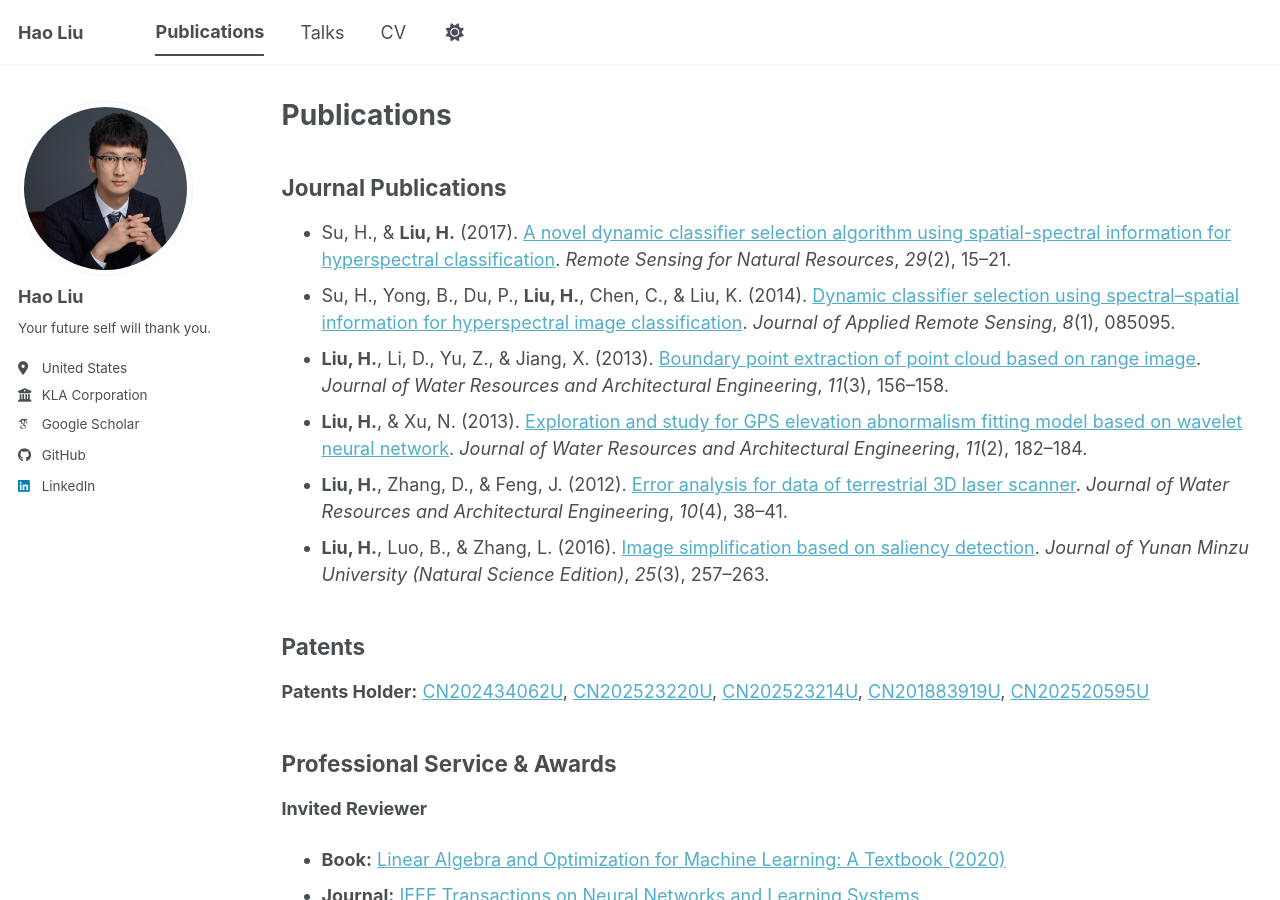
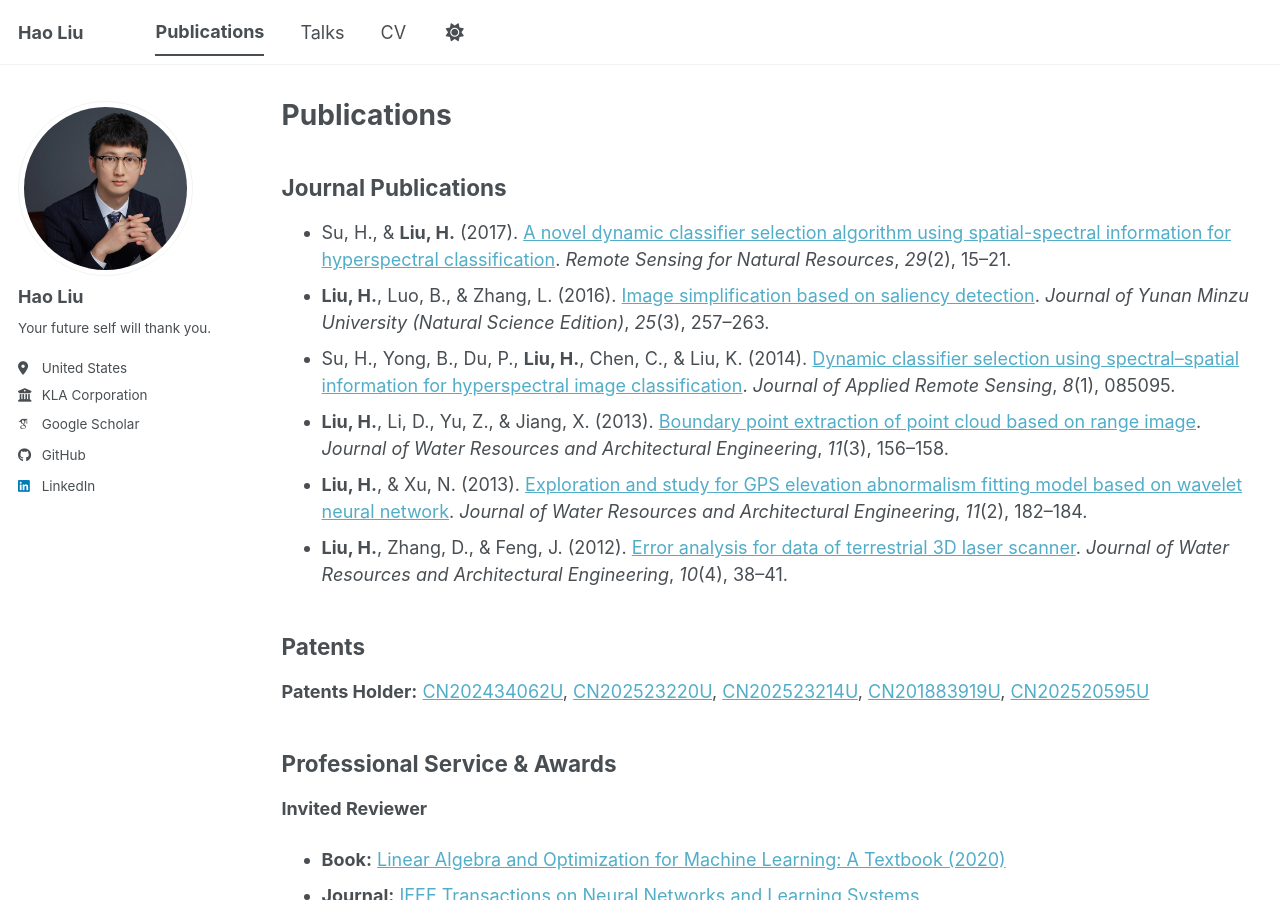
Before and after one commit to hao-lh/hao-lh.github.io, a Jekyll site: the page built from _pages/publications.md, in a window 1280 px wide and 900 px high. Built offline with Jekyll 4.4.1, drawn with Linux system fonts in a browser that asks for light colours; some web fonts are replaced; a script bundle is joined from its source files by our own code; library files that are not in the unit come from our copies.

```diff
--- a/_pages/publications.md
+++ b/_pages/publications.md
@@ -8,11 +8,12 @@ author_profile: true
 ## Journal Publications
 
 * Su, H., & **Liu, H.** (2017). [A novel dynamic classifier selection algorithm using spatial-spectral information for hyperspectral classification](https://www.gtzyyg.com/EN/10.6046/gtzyyg.2017.02.03). *Remote Sensing for Natural Resources*, *29*(2), 15–21.
+* **Liu, H.**, Luo, B., & Zhang, L. (2016). [Image simplification based on saliency detection](https://oversea.cnki.net/KCMS/detail/detail.aspx?dbcode=CJFD&dbname=CJFDLAST2016&filename=YNMZ201603014&uniplatform=OVERSEA&v=Vo2odbYVoXzsOpKjMnejO9Ldi4zSmZ_ajySanCqPmlm1s2fsuxDHdVgYdbYK5SPn). *Journal of Yunan Minzu University (Natural Science Edition)*, *25*(3), 257–263.
 * Su, H., Yong, B., Du, P., **Liu, H.**, Chen, C., & Liu, K. (2014). [Dynamic classifier selection using spectral–spatial information for hyperspectral image classification](https://www.spiedigitallibrary.org/journals/journal-of-applied-remote-sensing/volume-8/issue-1/085095/Dynamic-classifier-selection-using-spectral-spatial-information-for-hyperspectral-image/10.1117/1.JRS.8.085095.short?SSO=1). *Journal of Applied Remote Sensing*, *8*(1), 085095.
 * **Liu, H.**, Li, D., Yu, Z., & Jiang, X. (2013). [Boundary point extraction of point cloud based on range image](https://oversea.cnki.net/KCMS/detail/detail.aspx?dbcode=CJFD&dbname=CJFD2013&filename=FSJS201303039&uniplatform=OVERSEA&v=WX1z8PAl4mKS2koLUoaDPDIgcUdsmTdaAmQQapHgex4ufQrh4vvAn_Gkf_iDYzXJ). *Journal of Water Resources and Architectural Engineering*, *11*(3), 156–158.
 * **Liu, H.**, & Xu, N. (2013). [Exploration and study for GPS elevation abnormalism fitting model based on wavelet neural network](https://oversea.cnki.net/KCMS/detail/detail.aspx?dbcode=CJFD&dbname=CJFD2013&filename=FSJS201302040&uniplatform=OVERSEA&v=WX1z8PAl4mLPb6Pg1hLQiCO_QvYNKwDR_xPAlgPr2d4-6gFufya4Pb7I58WDUcYD). *Journal of Water Resources and Architectural Engineering*, *11*(2), 182–184.
 * **Liu, H.**, Zhang, D., & Feng, J. (2012). [Error analysis for data of terrestrial 3D laser scanner](https://oversea.cnki.net/KCMS/detail/detail.aspx?dbcode=CJFD&dbname=CJFD2012&filename=FSJS201204010&uniplatform=OVERSEA&v=P4jzVk4DXB8nQcjSp7y1-e0GBWcWC7T3iSVTC8wQa1vN0eo0rcZcC9FCUw3F1Q0K). *Journal of Water Resources and Architectural Engineering*, *10*(4), 38–41.
-* **Liu, H.**, Luo, B., & Zhang, L. (2016). [Image simplification based on saliency detection](https://oversea.cnki.net/KCMS/detail/detail.aspx?dbcode=CJFD&dbname=CJFDLAST2016&filename=YNMZ201603014&uniplatform=OVERSEA&v=Vo2odbYVoXzsOpKjMnejO9Ldi4zSmZ_ajySanCqPmlm1s2fsuxDHdVgYdbYK5SPn). *Journal of Yunan Minzu University (Natural Science Edition)*, *25*(3), 257–263.
+
 
 ## Patents
 **Patents Holder:** [CN202434062U](https://patents.google.com/patent/CN202434062U/en?oq=CN202434062U), [CN202523220U](https://patents.google.com/patent/CN202523220U/en?oq=CN202523220U), [CN202523214U](https://patents.google.com/patent/CN202523214U/en?oq=CN202523214U), [CN201883919U](https://patents.google.com/patent/CN201883919U/en?oq=CN201883919U), [CN202520595U](https://patents.google.com/patent/CN202520595U/en?oq=CN202520595U)
```
